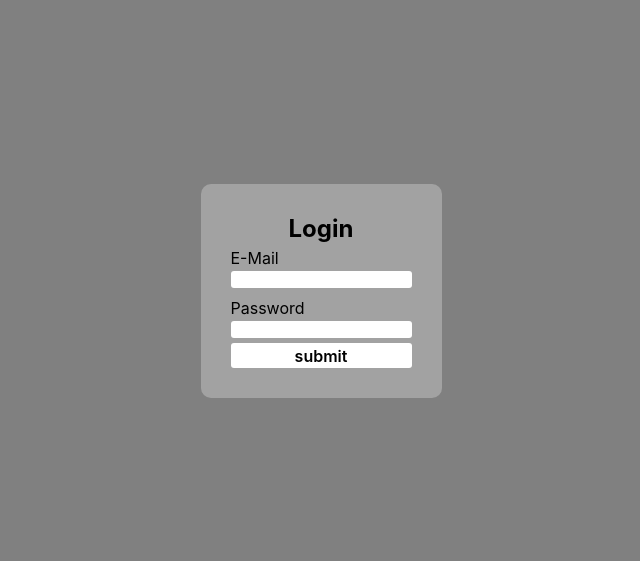
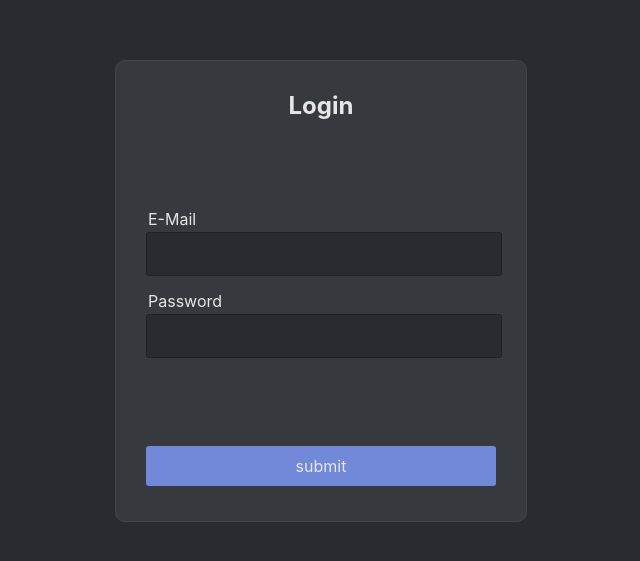
Before and after one commit to Johannes-01/PollWebsite, a React (Create React App) app in the folder pollwebsite/: page / in a window 1280 px wide. Shown: the part 109-670 px from the top of the page, without its empty margins (319-959 px from the left). Built offline with nearby package versions, Linux system fonts and the light colour scheme.

Commit message:
refined login ui; finished login animation; started implementing poll view

```diff
--- a/pollwebsite/src/Components/Input/Button.css
+++ b/pollwebsite/src/Components/Button/Button.css
@@ -1,5 +1,5 @@
 #button {
-	background: white;
+	background: var(--accent);
     cursor: pointer;
 	width: 100%;
 	min-height: 25px;
@@ -7,10 +7,13 @@
 	display: flex;
 	justify-content: center;
 	align-items: center;
+    color: #e6e6e6;
+	height: 40px;
+	margin: 5px;
 }
 
 #button p {
     user-select: none;
     margin: 0;
-    font-weight: 600;
+	padding: 5px;
 }
--- a/pollwebsite/src/Components/Input/Button.jsx
+++ b/pollwebsite/src/Components/Button/Button.jsx
@@ -2,7 +2,7 @@ import { useNavigate } from "react-router-dom";
 import React from "react";
 import "./Button.css"
 
-export default function Button({text}) {
+export default function Button({text, onclick}) {
     const validateLogin = useNavigate();
 
     const handleClick = () => {
@@ -10,7 +10,7 @@ export default function Button({text}) {
     };
 
     return (
-        <div id="button" onClick={handleClick}>
+        <div id="button" onClick={onclick}>
             <p>{text}</p>
         </div>
     );
--- a/pollwebsite/src/Components/Input/TextField.css
+++ b/pollwebsite/src/Components/Input/TextField.css
@@ -1,8 +1,17 @@
-input {
+#textfield-wrapper input {
+	width: 5;
+	width: 100%;
+	height: 40px;
+	background: var(--grey3);
+	border: 1px solid var(--grey4);
     border-radius: 3px;
-    border-style: none;
+}
+
+#textfield-wrapper p {
+    margin: 5px 0 3px 2px;
 }
 
 #textfield-wrapper {
     margin: 5px 0;
+    width: 100%;
 }
--- /dev/null
+++ b/pollwebsite/src/Components/components.js
@@ -0,0 +1,7 @@
+import Button from "./Button/Button";
+import TextField from "./Input/TextField"
+
+export {
+    Button,
+    TextField
+}
--- a/pollwebsite/src/index.css
+++ b/pollwebsite/src/index.css
@@ -23,3 +23,41 @@ code {
   font-family: source-code-pro, Menlo, Monaco, Consolas, 'Courier New',
     monospace;
 }
+
+:root {
+  --accent: #7289da;
+  --grey1: #424549;
+  --grey2: #36393e;
+  --grey3: #282b30;
+  --grey4: #1e2124;
+  --white: #e6e6e6;
+}
+
+@keyframes fadeout {
+  0% {opacity: 1.0;}
+  100% {opacity: 0.0;}
+}
+@keyframes fadein {
+  0% {
+    opacity: 0.0;
+  }
+  100% {
+    opacity: 1.0;
+  }
+}
+.fadeout {
+  animation: fadeout 0.3s linear 0s 1 forwards;
+  animation-fill-mode: forwards;
+}
+.fadein {
+  animation: fadein 0.3s linear 0s 1 forwards;
+}
+
+@keyframes reshape-dialogue {
+  0% {width: 350px; height: 400px;}
+  100% {width: 450px; height: 30px;}
+}
+.reshape-dialogue-class {
+  animation: reshape-dialogue 0.5s linear 0s 1 forwards;
+  animation-timing-function: cubic-bezier(1, 0, 0, 1);
+}
--- a/pollwebsite/src/index.js
+++ b/pollwebsite/src/index.js
@@ -6,6 +6,7 @@ import Login from './routes/Login';
 import reportWebVitals from './reportWebVitals';
 import { BrowserRouter, Routes, Route } from "react-router-dom";
 import Root from './routes/root';
+import Take from './routes/Take';
 
 ReactDOM.createRoot(document.getElementById("root")).render(
   <React.StrictMode>
@@ -13,6 +14,7 @@ ReactDOM.createRoot(document.getElementById("root")).render(
       <Routes>
         <Route path="/" element={<Root />}>
           <Route index element={<Login />} />
+          <Route path='/takepoll' element={<Take />} />
           <Route path='/penis' element={<App />} />
         </Route>
       </Routes>
--- a/pollwebsite/src/routes/Login.jsx
+++ b/pollwebsite/src/routes/Login.jsx
@@ -1,17 +1,46 @@
 import { Link, useNavigate } from "react-router-dom";
-import Button from "../Components/Input/Button";
-import TextField from "../Components/Input/TextField";
+import { Button, TextField } from "../Components/components";
 import "../style/login.css"
 
 export default function Login() {
+    const navigate = useNavigate();
+
+    const login = () => {
+        // reshape animation for the login div
+        let dialogue = document.getElementById("dialogue");
+        dialogue.classList.add("reshape-dialogue-class");
+
+        // fade out for the login ui components
+        let dialogue_login = document.getElementById("dialogue-login");
+        dialogue_login.classList.add("fadeout");
+
+        // fade in for the choice ui components
+        let dialogue_choice = document.getElementById("dialogue-choice");
+        dialogue_choice.style.display = "flex";
+        dialogue_choice.classList.add("fadein");
+    };
+
+    const takepoll = () => {
+        navigate("/takepoll");
+    };
 
     return (
         <div id="login-root">
             <div id="dialogue">
-                <h2>Login</h2>
-                <TextField title={"E-Mail"}></TextField>
-                <TextField title={"Password"}></TextField>
-                <Button text={"submit"}></Button>
+                <div id="dialogue-padding">
+                    <div id="dialogue-login">
+                        <h2>Login</h2>
+                        <div id="middle">
+                            <TextField title={"E-Mail"}></TextField>
+                            <TextField title={"Password"}></TextField>
+                        </div>
+                        <Button text={"submit"} onclick={login}></Button>
+                    </div>
+                    <div id="dialogue-choice">
+                        <Button text={"Create poll"}></Button>
+                        <Button text={"Take poll"} onclick={takepoll}></Button>
+                    </div>
+                </div>
             </div>
         </div>
     );
--- /dev/null
+++ b/pollwebsite/src/routes/Take.jsx
@@ -0,0 +1,18 @@
+import { Link, useNavigate } from "react-router-dom";
+import { Button, TextField } from "../Components/components";
+import "../style/take.css"
+
+export default function Take() {
+
+    return (
+        <div id="poll-root">
+            <div id="poll-wrapper">
+                <h1>Heading</h1>
+                <p>Lorem ipsum dolor sit amet, consetetur sadipscing elitr, sed diam nonumy eirmod tempor invidunt ut labore et dolore magna aliquyam erat, sed diam voluptua. At vero eos et accusam et justo duo dolores et ea rebum. Stet clita kasd gubergren,</p>
+                <div id="poll-inner">
+                    test
+                </div>
+            </div>
+        </div>
+    );
+};
--- a/pollwebsite/src/style/login.css
+++ b/pollwebsite/src/style/login.css
@@ -1,10 +1,14 @@
-p,
 h2 {
     margin: 0;
+    color: #e6e6e6;
+}
+
+p {
+    color: #e6e6e6;
 }
 
 #login-root {
-    background-color: grey;
+    background-color: var(--grey3);
     width: 100%;
     height: 100%;
 
@@ -14,12 +18,55 @@ h2 {
 }
 
 #dialogue {
+    position: relative;
+	background: var(--grey2);
+    border: 1px solid var(--grey1);
+	width: min-content;
+	border-radius: 10px;
+    padding: 30px;
+    width: 350px;
+    height: 400px;
+}
+
+#dialogue-login {
+    display: flex;
+    flex-direction: column;
+    justify-content: center;
+    align-items: center;
+
+    width: 100%;
+    height: 100%;
+
+    position: absolute;
+}
+
+#dialogue-choice {
+    position: absolute;
+    width: 100%;
+    height: 100%;
+    display: flex;
+    align-items: center;
+    flex-direction: row;
+
+    display: none;
+}
+
+#dialogue-padding {
+    position: relative;
+    height: 100%;
+    width: 100%;
+}
+
+#middle {
+	flex: 1;
 	display: flex;
 	flex-direction: column;
+	align-items: center;
 	justify-content: center;
-	align-items: center;
-	background: #a2a2a2;
-	width: min-content;
-	padding: 30px;
-	border-radius: 10px;
+	width: 100%;
 }
+
+/*
+#D58764
+#62A87C (green)
+*/
--- /dev/null
+++ b/pollwebsite/src/style/take.css
@@ -0,0 +1,27 @@
+#poll-root {
+    background-color: var(--grey3);
+    width: 100%;
+    height: 100%;
+    display: flex;
+    justify-content: center;
+    overflow-y: scroll;
+
+    color: var(--white);
+}
+
+#poll-wrapper {
+    flex: 0.5;
+}
+
+#poll-inner {
+	min-width: 600px;
+	margin: 10px 0 30px 0;
+	border: 1px solid var(--grey1);
+	height: 2000px;
+	border-radius: 10px;
+	background: var(--grey2);
+}
+
+#poll-wrapper h1 {
+    margin: 10px;
+}
```
